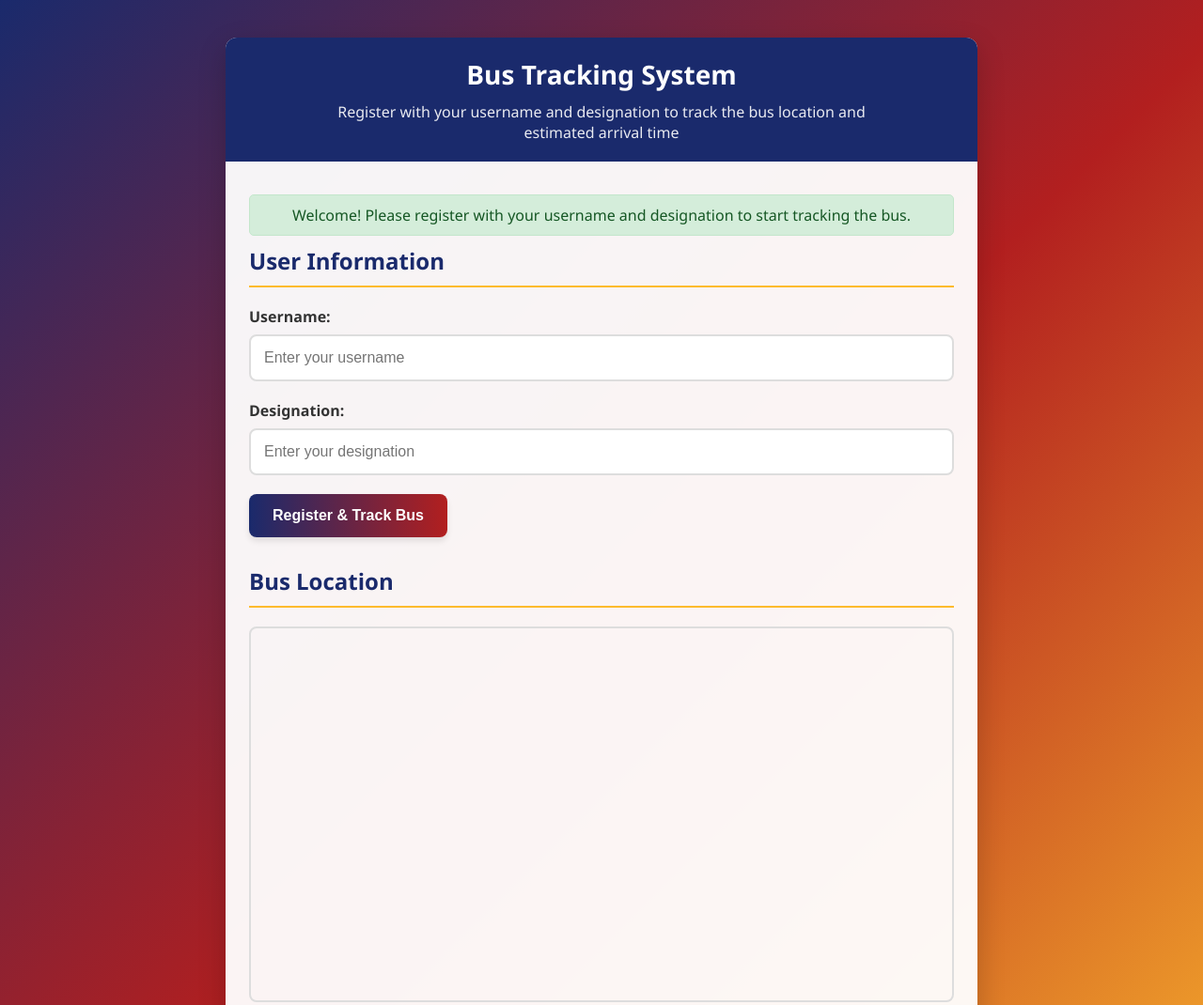
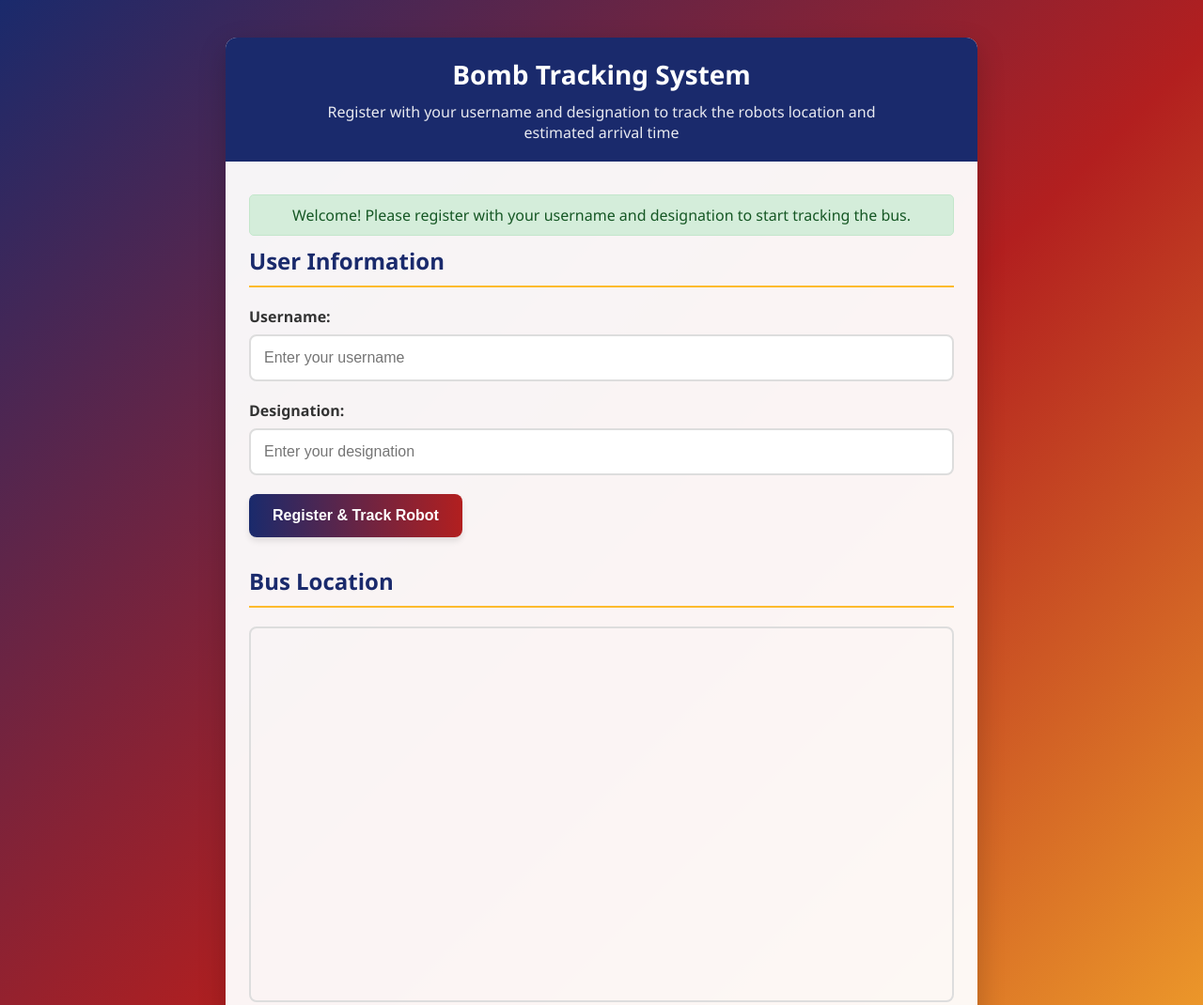
Before and after one commit to Narahari-11/Major-project-robot, a website: page FRONNBACK-clean/Frontend/public/index.html in a window 1280 px wide. Shown: the top 1070 px of the page at 94% size. Drawn offline with nearby package versions, Linux system fonts and the light colour scheme.

Commit message:
Update index.html

```diff
--- a/FRONNBACK-clean/Frontend/public/index.html
+++ b/FRONNBACK-clean/Frontend/public/index.html
@@ -3,7 +3,7 @@
 <head>
     <meta charset="UTF-8">
     <meta name="viewport" content="width=device-width, initial-scale=1.0">
-    <title>Bus User Registration & ETA</title>
+    <title>Bomb Operating Robot</title>
     <link rel="stylesheet" href="https://unpkg.com/leaflet@1.9.1/dist/leaflet.css" />
     <style>
         * {
@@ -190,8 +190,8 @@
 <body>
     <div class="container">
         <header>
-            <h1>Bus Tracking System</h1>
-            <p class="description">Register with your username and designation to track the bus location and estimated arrival time</p>
+            <h1>Bomb Tracking System</h1>
+            <p class="description">Register with your username and designation to track the robots location and estimated arrival time</p>
         </header>
 
         <div class="content">
@@ -210,7 +210,7 @@
                         <input type="text" id="designation" name="designation" placeholder="Enter your designation" required>
                     </div>
 
-                    <button type="submit">Register & Track Bus</button>
+                    <button type="submit">Register & Track Robot</button>
                 </form>
             </section>
 
```
